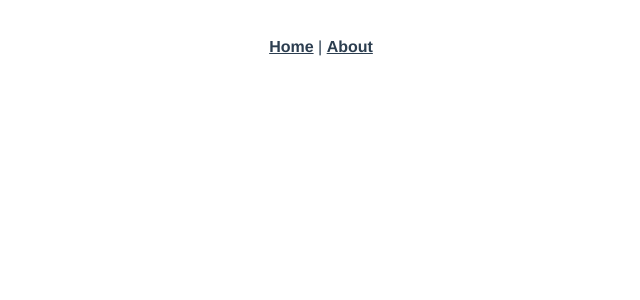
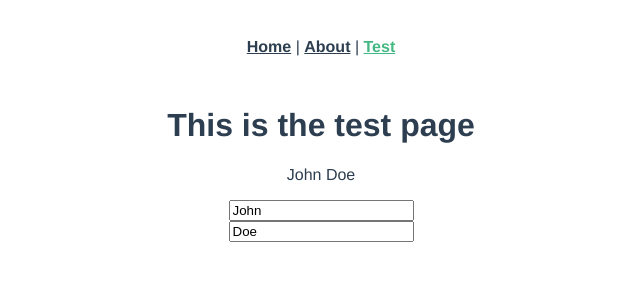
Before and after one commit to training-yoyosan/vue3-forum, a Vue app: page /test in a window 1280 px wide. Before the commit this address had no page. Shown: the top 300 px of the page, without its empty margins (319-959 px from the left). Built offline with nearby package versions, Linux system fonts and the light colour scheme.

Commit message:
add test page with multiple v-model modifiers on component

```diff
--- a/src/App.vue
+++ b/src/App.vue
@@ -1,7 +1,10 @@
 <template>
   <div id="nav">
-    <router-link to="/">Home</router-link> |
+    <router-link to="/">Home</router-link>
+    |
     <router-link to="/about">About</router-link>
+    |
+    <router-link to="/test">Test</router-link>
   </div>
   <router-view />
 </template>
--- a/src/components/PageHome.vue
+++ b/src/components/PageHome.vue
@@ -1,8 +1,24 @@
-<template></template>
+<template>
+  <div>Hello from home page!</div>
+
+  <div v-for="thread in threads" :key="thread.id">
+    <h2>{{ thread.title }}</h2>
+  </div>
+</template>
 
 <script>
+import sourceData from "@/data.json";
+
 export default {
   name: "PageHome",
+
+  data() {
+    return {
+      threads: sourceData.threads,
+      posts: sourceData.posts,
+      users: sourceData.users,
+    };
+  },
 };
 </script>
 
--- /dev/null
+++ b/src/components/UserName.vue
@@ -0,0 +1,32 @@
+<template>
+  <div>
+    <input
+      type="text"
+      :value="firstName"
+      @input="$emit('update:firstName', $event.target.value)"
+    />
+  </div>
+
+  <div>
+    <input
+      type="text"
+      :value="lastName"
+      @input="$emit('update:lastName', $event.target.value)"
+    />
+  </div>
+</template>
+
+<script>
+export default {
+  name: "UserName",
+
+  emits: ["update:firstName", "update:lastName"],
+
+  props: {
+    firstName: String,
+    lastName: String,
+  },
+};
+</script>
+
+<style scoped></style>
--- a/src/router/index.js
+++ b/src/router/index.js
@@ -1,11 +1,11 @@
 import { createRouter, createWebHistory } from "vue-router";
-import Home from "../views/Home.vue";
+import PageHome from "@/components/PageHome";
 
 const routes = [
   {
     path: "/",
     name: "Home",
-    component: Home,
+    component: PageHome,
   },
   {
     path: "/about",
@@ -16,6 +16,11 @@ const routes = [
     component: () =>
       import(/* webpackChunkName: "about" */ "../views/About.vue"),
   },
+  {
+    path: "/test",
+    name: "Test",
+    component: () => import("@/views/Test"),
+  },
 ];
 
 const router = createRouter({
--- /dev/null
+++ b/src/views/Test.vue
@@ -0,0 +1,37 @@
+<template>
+  <div class="about">
+    <h1>This is the test page</h1>
+  </div>
+
+  <div>
+    <div>
+      <p>{{ firstName + " " + lastName }}</p>
+    </div>
+    <user-name v-model:first-name="firstName" v-model:last-name="lastName" />
+  </div>
+</template>
+
+<script>
+import { ref } from "vue";
+import UserName from "@/components/UserName";
+
+export default {
+  name: "Test",
+
+  components: {
+    UserName,
+  },
+
+  setup() {
+    const firstName = ref("John");
+    const lastName = ref("Doe");
+
+    return {
+      firstName,
+      lastName,
+    };
+  },
+};
+</script>
+
+<style scoped></style>
```
